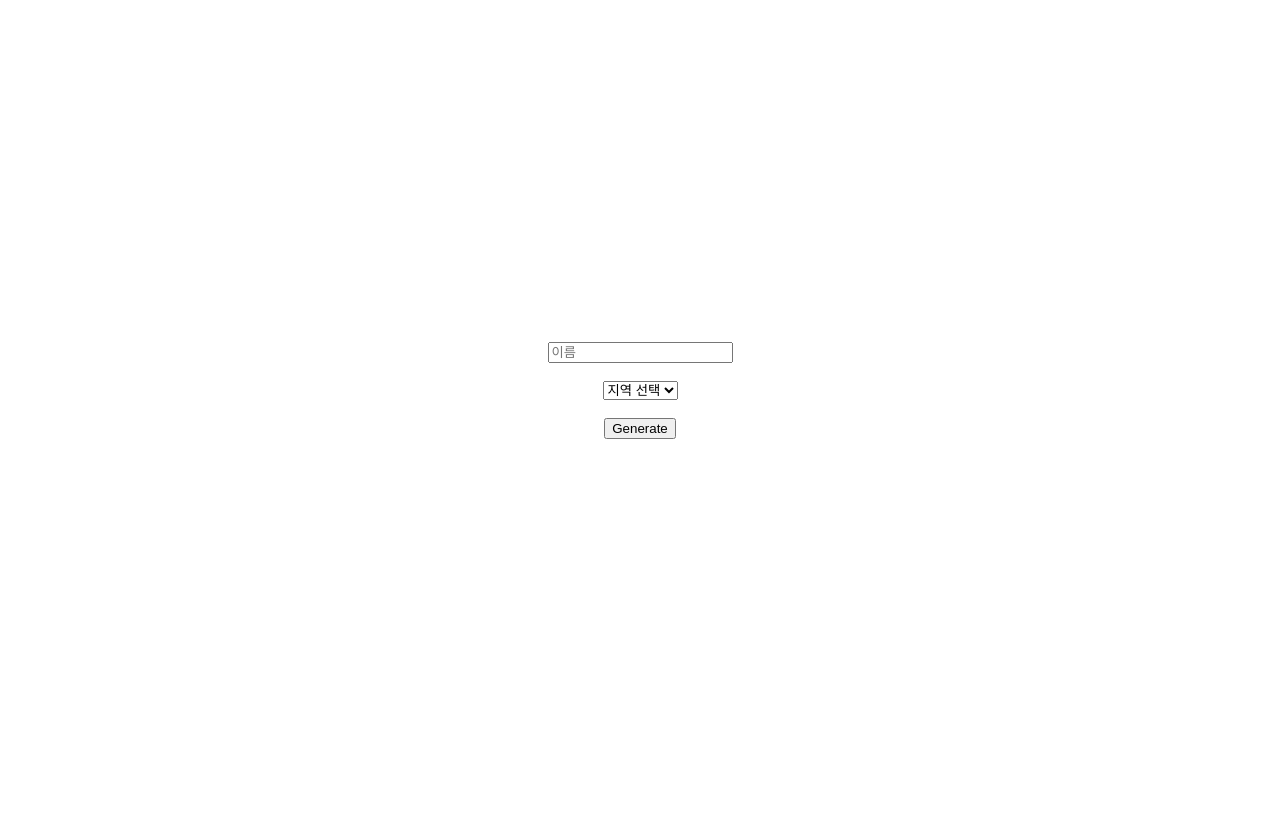
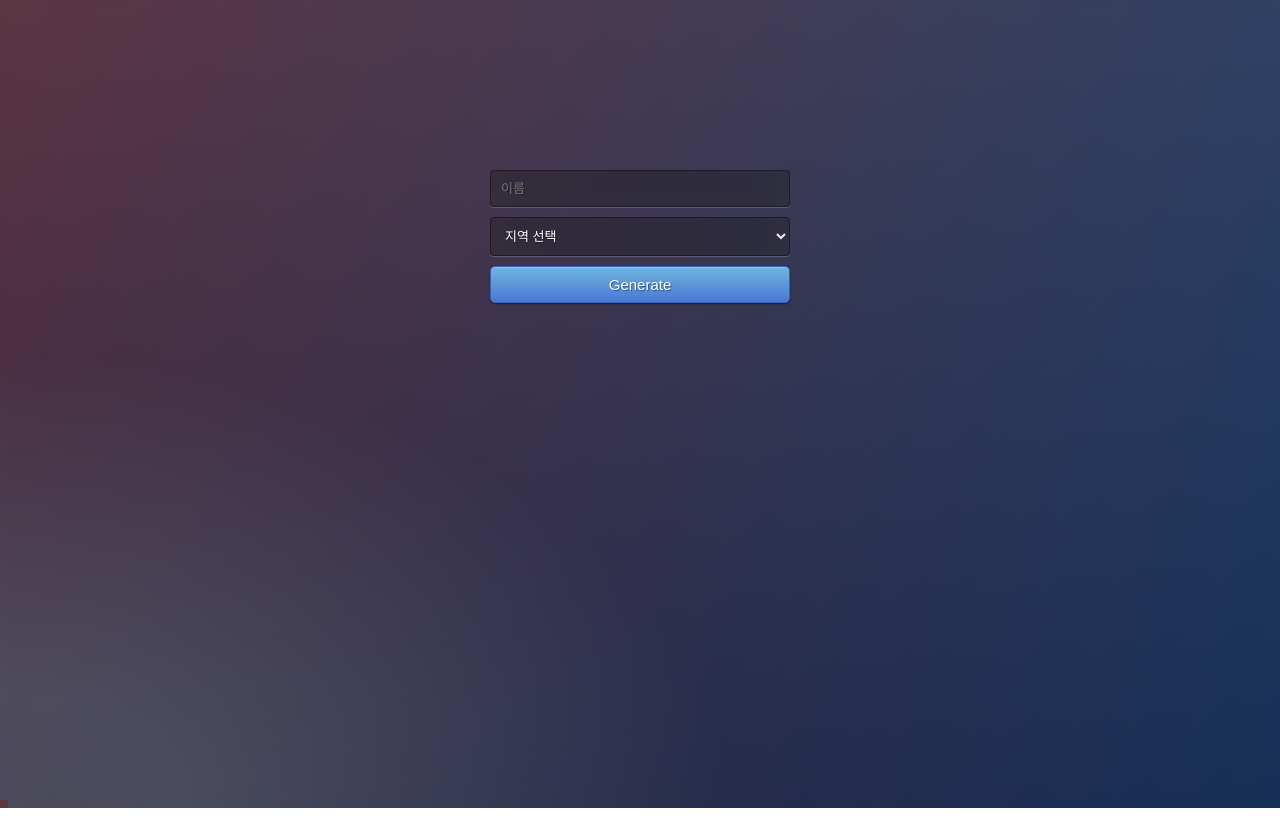
Before and after one commit to Ducaster/qrgenerate, a React (Create React App) app: page / in a window 1280 px wide. Built offline with nearby package versions, Linux system fonts and the light colour scheme.

Commit message:
css 수정

```diff
--- a/src/App.js
+++ b/src/App.js
@@ -3,6 +3,8 @@
 import styled from "styled-components";
 import "react-toastify/dist/ReactToastify.css";
 import Swal from "sweetalert2";
+
+import "./styles.css";
 
 function App() {
   const [name, setName] = useState("");
@@ -36,13 +38,20 @@
 
   return (
     <Container>
+      <div class="bg1">
+        <div class="login">
           <input
+            class="root1"
             onChange={(e) => setName(e.target.value)}
             type="text"
             placeholder="이름"
           />{" "}
           <br></br>
-      <select onChange={(e) => setRegion(e.target.value)} value={region}>
+          <select
+            class="root1"
+            onChange={(e) => setRegion(e.target.value)}
+            value={region}
+          >
             <option value="" disabled hidden>
               지역 선택
             </option>
@@ -53,16 +62,23 @@
             ))}
           </select>{" "}
           <br></br>
-      <button onClick={generateQR}>Generate</button>
+          <button
+            class="btn btn-primary btn-block btn-large"
+            onClick={generateQR}
+          >
+            Generate
+          </button>
           <br></br>
-      {qrValue && <QRCode value={qrValue} size={270} />}
-      <br></br>
+          {qrValue && <QRCode value={qrValue} size={300} />}
           {showInfo && (
-        <div>
-          지역: {region} <br></br>
+            <div className="info">
               이름: {name}
+              <br />
+              지역: {region}
             </div>
           )}
+        </div>
+      </div>
     </Container>
   );
 }
--- /dev/null
+++ b/src/styles.css
@@ -0,0 +1,294 @@
+@import url(https://fonts.googleapis.com/css?family=Open+Sans);
+.btn {
+  display: inline-block;
+  padding: 4px 10px 4px;
+  margin-bottom: 0;
+  font-size: 13px;
+  line-height: 18px;
+  color: #333333;
+  text-align: center;
+  text-shadow: 0 1px 1px rgba(255, 255, 255, 0.75);
+  vertical-align: middle;
+  background-color: #f5f5f5;
+  background-image: -moz-linear-gradient(top, #ffffff, #e6e6e6);
+  background-image: -ms-linear-gradient(top, #ffffff, #e6e6e6);
+  background-image: -webkit-gradient(
+    linear,
+    0 0,
+    0 100%,
+    from(#ffffff),
+    to(#e6e6e6)
+  );
+  background-image: -webkit-linear-gradient(top, #ffffff, #e6e6e6);
+  background-image: -o-linear-gradient(top, #ffffff, #e6e6e6);
+  background-image: linear-gradient(top, #ffffff, #e6e6e6);
+  background-repeat: repeat-x;
+  filter: progid:dximagetransform.microsoft.gradient(startColorstr=#ffffff, endColorstr=#e6e6e6, GradientType=0);
+  border-color: #e6e6e6 #e6e6e6 #e6e6e6;
+  border-color: rgba(0, 0, 0, 0.1) rgba(0, 0, 0, 0.1) rgba(0, 0, 0, 0.25);
+  border: 1px solid #e6e6e6;
+  -webkit-border-radius: 4px;
+  -moz-border-radius: 4px;
+  border-radius: 4px;
+  -webkit-box-shadow: inset 0 1px 0 rgba(255, 255, 255, 0.2),
+    0 1px 2px rgba(0, 0, 0, 0.05);
+  -moz-box-shadow: inset 0 1px 0 rgba(255, 255, 255, 0.2),
+    0 1px 2px rgba(0, 0, 0, 0.05);
+  box-shadow: inset 0 1px 0 rgba(255, 255, 255, 0.2),
+    0 1px 2px rgba(0, 0, 0, 0.05);
+  cursor: pointer;
+}
+.btn:hover,
+.btn:active,
+.btn.active,
+.btn.disabled,
+.btn[disabled] {
+  background-color: #e6e6e6;
+}
+.btn-large {
+  padding: 9px 14px;
+  font-size: 15px;
+  line-height: normal;
+  -webkit-border-radius: 5px;
+  -moz-border-radius: 5px;
+  border-radius: 5px;
+}
+.btn:hover {
+  color: #333333;
+  text-decoration: none;
+  background-color: #e6e6e6;
+  background-position: 0 -15px;
+  -webkit-transition: background-position 0.1s linear;
+  -moz-transition: background-position 0.1s linear;
+  -ms-transition: background-position 0.1s linear;
+  -o-transition: background-position 0.1s linear;
+  transition: background-position 0.1s linear;
+}
+.btn-primary,
+.btn-primary:hover {
+  text-shadow: 0 -1px 0 rgba(0, 0, 0, 0.25);
+  color: #ffffff;
+}
+.btn-primary.active {
+  color: rgba(255, 255, 255, 0.75);
+}
+.btn-primary {
+  background-color: #4a77d4;
+  background-image: -moz-linear-gradient(top, #6eb6de, #4a77d4);
+  background-image: -ms-linear-gradient(top, #6eb6de, #4a77d4);
+  background-image: -webkit-gradient(
+    linear,
+    0 0,
+    0 100%,
+    from(#6eb6de),
+    to(#4a77d4)
+  );
+  background-image: -webkit-linear-gradient(top, #6eb6de, #4a77d4);
+  background-image: -o-linear-gradient(top, #6eb6de, #4a77d4);
+  background-image: linear-gradient(top, #6eb6de, #4a77d4);
+  background-repeat: repeat-x;
+  filter: progid:dximagetransform.microsoft.gradient(startColorstr=#6eb6de, endColorstr=#4a77d4, GradientType=0);
+  border: 1px solid #3762bc;
+  text-shadow: 1px 1px 1px rgba(0, 0, 0, 0.4);
+  box-shadow: inset 0 1px 0 rgba(255, 255, 255, 0.2),
+    0 1px 2px rgba(0, 0, 0, 0.5);
+}
+.btn-primary:hover,
+.btn-primary:active,
+.btn-primary.active,
+.btn-primary.disabled,
+.btn-primary[disabled] {
+  filter: none;
+  background-color: #4a77d4;
+}
+.btn-block {
+  width: 100%;
+  display: block;
+}
+
+* {
+  -webkit-box-sizing: border-box;
+  -moz-box-sizing: border-box;
+  -ms-box-sizing: border-box;
+  -o-box-sizing: border-box;
+  box-sizing: border-box;
+}
+
+html {
+  width: 100%;
+  height: 100%;
+  overflow: hidden;
+}
+
+body {
+  width: 100%;
+  height: 100%;
+  font-family: "Open Sans", sans-serif;
+  background: #092756;
+  background: -moz-radial-gradient(
+      0% 100%,
+      ellipse cover,
+      rgba(104, 128, 138, 0.4) 10%,
+      rgba(138, 114, 76, 0) 40%
+    ),
+    -moz-linear-gradient(top, rgba(57, 173, 219, 0.25) 0%, rgba(42, 60, 87, 0.4)
+          100%),
+    -moz-linear-gradient(-45deg, #670d10 0%, #092756 100%);
+  background: -webkit-radial-gradient(
+      0% 100%,
+      ellipse cover,
+      rgba(104, 128, 138, 0.4) 10%,
+      rgba(138, 114, 76, 0) 40%
+    ),
+    -webkit-linear-gradient(top, rgba(57, 173, 219, 0.25) 0%, rgba(
+            42,
+            60,
+            87,
+            0.4
+          )
+          100%),
+    -webkit-linear-gradient(-45deg, #670d10 0%, #092756 100%);
+  background: -o-radial-gradient(
+      0% 100%,
+      ellipse cover,
+      rgba(104, 128, 138, 0.4) 10%,
+      rgba(138, 114, 76, 0) 40%
+    ),
+    -o-linear-gradient(top, rgba(57, 173, 219, 0.25) 0%, rgba(42, 60, 87, 0.4)
+          100%),
+    -o-linear-gradient(-45deg, #670d10 0%, #092756 100%);
+  background: -ms-radial-gradient(
+      0% 100%,
+      ellipse cover,
+      rgba(104, 128, 138, 0.4) 10%,
+      rgba(138, 114, 76, 0) 40%
+    ),
+    -ms-linear-gradient(top, rgba(57, 173, 219, 0.25) 0%, rgba(42, 60, 87, 0.4)
+          100%),
+    -ms-linear-gradient(-45deg, #670d10 0%, #092756 100%);
+  background: -webkit-radial-gradient(
+      0% 100%,
+      ellipse cover,
+      rgba(104, 128, 138, 0.4) 10%,
+      rgba(138, 114, 76, 0) 40%
+    ),
+    linear-gradient(
+      to bottom,
+      rgba(57, 173, 219, 0.25) 0%,
+      rgba(42, 60, 87, 0.4) 100%
+    ),
+    linear-gradient(135deg, #670d10 0%, #092756 100%);
+  filter: progid:DXImageTransform.Microsoft.gradient( startColorstr='#3E1D6D', endColorstr='#092756',GradientType=1 );
+}
+
+.bg1 {
+  width: 100%;
+  height: 100%;
+  font-family: "Open Sans", sans-serif;
+  background: #092756;
+  background: -moz-radial-gradient(
+      0% 100%,
+      ellipse cover,
+      rgba(104, 128, 138, 0.4) 10%,
+      rgba(138, 114, 76, 0) 40%
+    ),
+    -moz-linear-gradient(top, rgba(57, 173, 219, 0.25) 0%, rgba(42, 60, 87, 0.4)
+          100%),
+    -moz-linear-gradient(-45deg, #670d10 0%, #092756 100%);
+  background: -webkit-radial-gradient(
+      0% 100%,
+      ellipse cover,
+      rgba(104, 128, 138, 0.4) 10%,
+      rgba(138, 114, 76, 0) 40%
+    ),
+    -webkit-linear-gradient(top, rgba(57, 173, 219, 0.25) 0%, rgba(
+            42,
+            60,
+            87,
+            0.4
+          )
+          100%),
+    -webkit-linear-gradient(-45deg, #670d10 0%, #092756 100%);
+  background: -o-radial-gradient(
+      0% 100%,
+      ellipse cover,
+      rgba(104, 128, 138, 0.4) 10%,
+      rgba(138, 114, 76, 0) 40%
+    ),
+    -o-linear-gradient(top, rgba(57, 173, 219, 0.25) 0%, rgba(42, 60, 87, 0.4)
+          100%),
+    -o-linear-gradient(-45deg, #670d10 0%, #092756 100%);
+  background: -ms-radial-gradient(
+      0% 100%,
+      ellipse cover,
+      rgba(104, 128, 138, 0.4) 10%,
+      rgba(138, 114, 76, 0) 40%
+    ),
+    -ms-linear-gradient(top, rgba(57, 173, 219, 0.25) 0%, rgba(42, 60, 87, 0.4)
+          100%),
+    -ms-linear-gradient(-45deg, #670d10 0%, #092756 100%);
+  background: -webkit-radial-gradient(
+      0% 100%,
+      ellipse cover,
+      rgba(104, 128, 138, 0.4) 10%,
+      rgba(138, 114, 76, 0) 40%
+    ),
+    linear-gradient(
+      to bottom,
+      rgba(57, 173, 219, 0.25) 0%,
+      rgba(42, 60, 87, 0.4) 100%
+    ),
+    linear-gradient(135deg, #670d10 0%, #092756 100%);
+  filter: progid:DXImageTransform.Microsoft.gradient( startColorstr='#3E1D6D', endColorstr='#092756',GradientType=1 );
+}
+
+.login {
+  position: absolute;
+  top: 50%;
+  left: 50%;
+  margin: -230px 0 0 -150px;
+  width: 300px;
+  height: 300px;
+}
+.login h1 {
+  color: #fff;
+  text-shadow: 0 0 10px rgba(0, 0, 0, 0.3);
+  letter-spacing: 1px;
+  text-align: center;
+}
+
+.root1 {
+  width: 100%;
+  margin-bottom: 10px;
+  background: rgba(0, 0, 0, 0.3);
+  border: none;
+  outline: none;
+  padding: 10px;
+  font-size: 13px;
+  color: #fff;
+  text-shadow: 1px 1px 1px rgba(0, 0, 0, 0.3);
+  border: 1px solid rgba(0, 0, 0, 0.3);
+  border-radius: 4px;
+  box-shadow: inset 0 -5px 45px rgba(100, 100, 100, 0.2),
+    0 1px 1px rgba(255, 255, 255, 0.2);
+  -webkit-transition: box-shadow 0.5s ease;
+  -moz-transition: box-shadow 0.5s ease;
+  -o-transition: box-shadow 0.5s ease;
+  -ms-transition: box-shadow 0.5s ease;
+  transition: box-shadow 0.5s ease;
+}
+input:focus {
+  box-shadow: inset 0 -5px 45px rgba(100, 100, 100, 0.4),
+    0 1px 1px rgba(255, 255, 255, 0.2);
+}
+
+.info {
+  background-color: #f2f2f2; /* 밝은 회색 배경 */
+  padding: 15px; /* 내부 여백 */
+  margin-top: 20px; /* 위쪽 마진 */
+  border-radius: 10px; /* 모서리 둥글게 */
+  text-align: center; /* 텍스트 중앙 정렬 */
+  color: #333; /* 텍스트 색상 */
+  font-size: 1.2em; /* 폰트 사이즈 */
+  box-shadow: 0 2px 4px rgba(0, 0, 0, 0.2); /* 그림자 효과 */
+}
```
Lines whose indentation alone changed are shown as unchanged.
